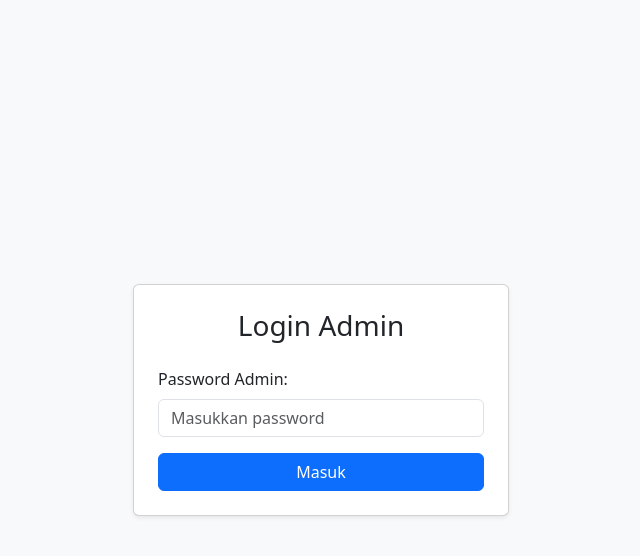
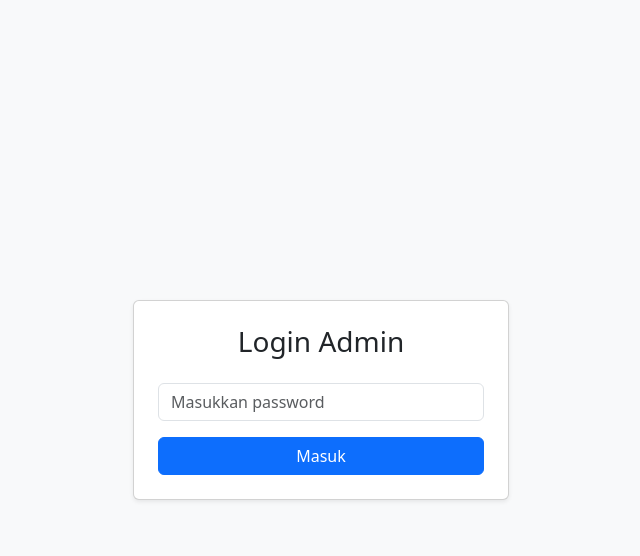
Before and after one commit to urusaitomodachi-design/sistem-rekrutment, a Flask app: page / in a window 1280 px wide. Shown: the top 556 px of the page, without its empty margins (319-959 px from the left). Run offline with Flask 3, Linux system fonts and the light colour scheme.

Commit message:
Update login.html

```diff
--- a/templates/login.html
+++ b/templates/login.html
@@ -15,7 +15,6 @@
             {% endif %}
             <form method="POST">
                 <div class="mb-3">
-                    <label class="form-label">Password Admin:</label>
                     <input type="password" name="password" class="form-control" placeholder="Masukkan password" required>
                 </div>
                 <button type="submit" class="btn btn-primary w-100">Masuk</button>
```
